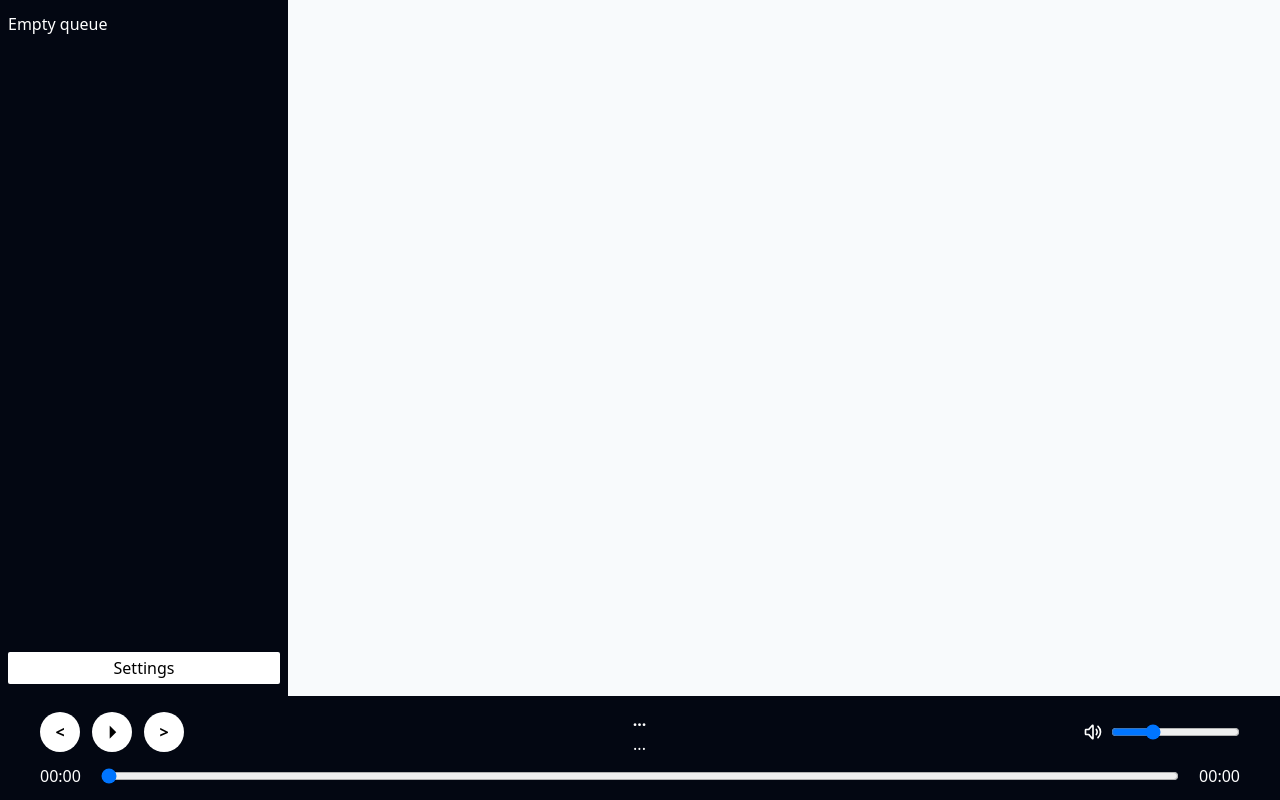
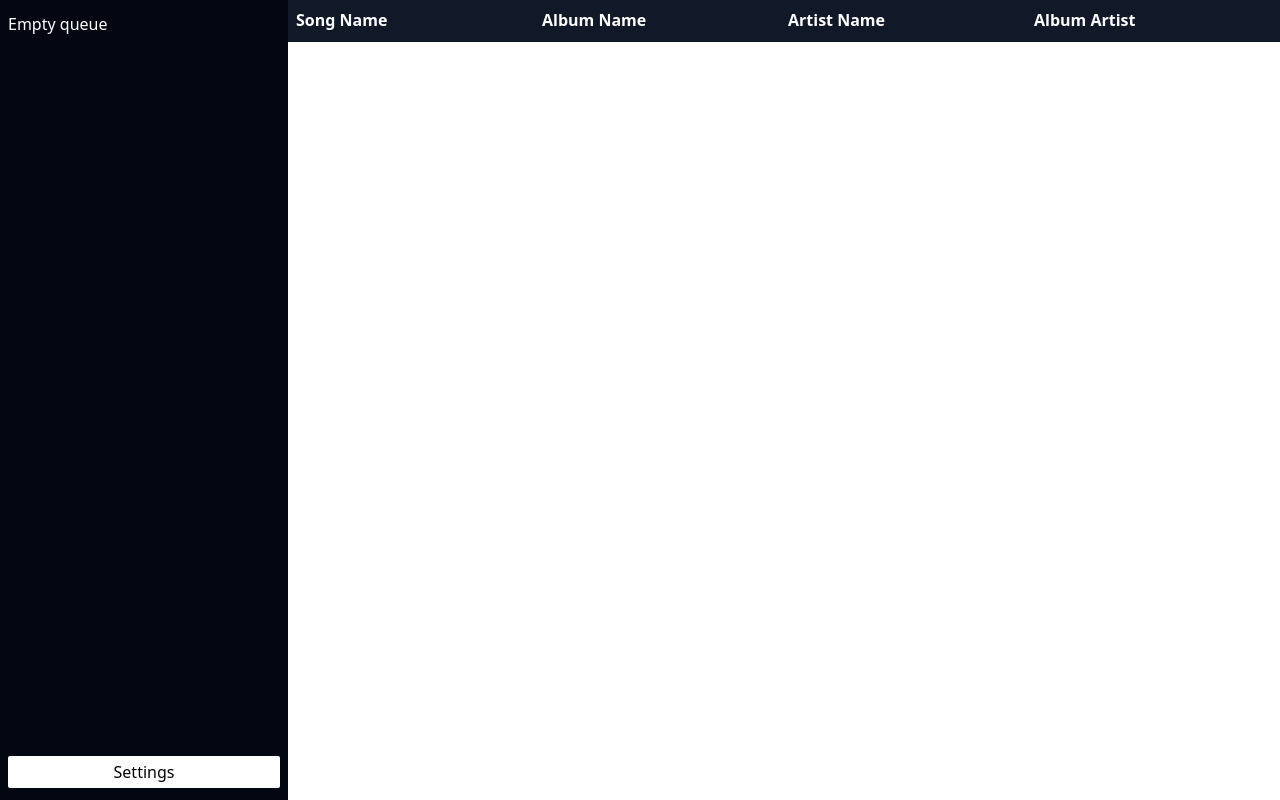
Before and after one commit to callum-jones19/coralia, a React (Vite) app: page / in a window 1280 px wide. Built offline with nearby package versions, Linux system fonts and the light colour scheme.

Commit message:
Begin refactor of frontend code for new backend

```diff
--- a/src/App.tsx
+++ b/src/App.tsx
@@ -1,70 +1,16 @@
-import { useEffect, useRef } from "react";
 import { BrowserRouter, Route, Routes } from "react-router-dom";
-import { useAudio } from "./hooks/AudioPlayer";
 import HomeScreen from "./screens/HomeScreen";
 import SettingsScreen from "./screens/SettingsScreen";
-import { invoke } from "@tauri-apps/api";
 
 export default function App() {
-  const audioRef = useRef<HTMLAudioElement | null>(null);
-
-  const {
-    toggleAudioPlaying,
-    isPlaying,
-    songDuration,
-    songPos,
-    updateProgress,
-    updateVolume,
-    volume,
-    handleDurationChange,
-    handleLoadedData,
-    startPlaying,
-    stopPlaying,
-    currSong,
-    addToQueue,
-    playNextInQueue,
-    songs,
-    queue,
-    resetQueueAndPlaySong,
-    albums
-  } = useAudio(audioRef);
-
   return (
     <>
-      <audio
-        ref={audioRef}
-        onPlay={startPlaying}
-        onPause={stopPlaying}
-        onDurationChange={handleDurationChange}
-        onLoadedData={handleLoadedData}
-        onEnded={playNextInQueue
-}
-      />
       <BrowserRouter>
         <Routes>
           <Route
             path="/"
             element={
-              <HomeScreen
-                toggleAudioPlaying={toggleAudioPlaying}
-                isPlaying={isPlaying}
-                setSongPos={updateProgress}
-                setVolume={updateVolume}
-                songDuration={songDuration}
-                songPos={songPos}
-                volume={volume}
-                startPlaying={startPlaying}
-                musicTags={currSong ? currSong.tags : null}
-                currentSong={currSong}
-                queue={queue}
-                onClickSong={clickedSong => {
-                  resetQueueAndPlaySong(clickedSong);
-                }}
-                onQueueAdd={addToQueue}
-                songs={songs}
-                onSkipSong={playNextInQueue}
-                albums={albums}
-              />
+              <HomeScreen />
             }
           />
           <Route
--- /dev/null
+++ b/src/api/commands.ts
@@ -0,0 +1,8 @@
+import { invoke } from "@tauri-apps/api"
+import { Song } from "../types"
+
+export const enqueue_song = (song: Song) => {
+  invoke('enqueue_song', { song: song })
+    .then(() => console.log('queued new song'))
+    .catch(e => console.error(e));
+}
--- /dev/null
+++ b/src/api/importer.ts
@@ -0,0 +1,6 @@
+import { invoke } from "@tauri-apps/api";
+import { Song } from "../types";
+
+export const get_library_songs = async () => {
+  return invoke<Song[]>("get_library_songs", {});
+}
--- a/src/components/MusicGrid.tsx
+++ b/src/components/MusicGrid.tsx
@@ -1,5 +1,5 @@
 import { convertFileSrc } from "@tauri-apps/api/tauri";
-import { Album } from "../data/types";
+import { Album } from "../types";
 import MusicGridAlbum from "./MusicGridAlbum";
 
 export interface MusicGridProps {
--- a/src/components/SideBar.tsx
+++ b/src/components/SideBar.tsx
@@ -1,5 +1,5 @@
 import { Link } from "react-router-dom";
-import { Song } from "../data/types";
+import { Song } from "../types";
 import { convertFileSrc } from "@tauri-apps/api/tauri";
 
 export interface SideBarProps {
--- a/src/components/SongList.tsx
+++ b/src/components/SongList.tsx
@@ -1,4 +1,5 @@
-import { Song } from "../data/types";
+import { enqueue_song } from "../api/commands";
+import { Song } from "../types";
 import SongListItem from "./SongListItem";
 
 export interface SongListProps {
@@ -29,19 +30,13 @@ export default function SongList(
           Album Artist
         </p>
       </div>
-      {songList.map((song, index) => (
+      {songList.map(song => (
         <SongListItem
           key={song.filePath}
           song={song}
           onClick={() => {
             onSongClick(song);
-            for (let i = index + 1; i < songList.length; i++) {
-              console.log(i);
-              console.log(songList[i]);
-              if (songList[i] !== undefined) {
-                onUpdateQueue(songList[i]);
-              }
-            }
+            enqueue_song(song);
           }}
           isPlaying={currPlayingSong
             ? currPlayingSong.filePath === song.filePath
--- a/src/components/SongListItem.tsx
+++ b/src/components/SongListItem.tsx
@@ -1,5 +1,5 @@
 import { useState } from "react";
-import { Song } from "../data/types";
+import { Song } from "../types";
 import { convertFileSrc } from "@tauri-apps/api/tauri";
 
 export interface SongListItemProps {
--- a/src/data/importer.ts
+++ /dev/null
@@ -1,22 +0,0 @@
-import { invoke } from "@tauri-apps/api";
-import { TauriAlbumResponse, TauriSongResponse, tauriAlbumToInternalAlbum, tauriSongToInternalSong } from "./types";
-
-export const filter_songs_by_title = async (title_filter: string) => {
-  return invoke<TauriSongResponse[]>("filter_songs_by_title", {
-    titleFilter: title_filter,
-  })
-    .then(songs => songs.map(song => tauriSongToInternalSong(song)))
-    .catch(err => Promise.reject(err));
-};
-
-export const get_library_songs = async () => {
-  return invoke<TauriSongResponse[]>("get_all_songs", {})
-    .then(songs => songs.map(song => tauriSongToInternalSong(song)))
-    .catch(err => Promise.reject(err));
-};
-
-export const get_all_albums = async () => {
-  return invoke<TauriAlbumResponse[]>("get_library_albums", {})
-    .then(albums => albums.map(album => tauriAlbumToInternalAlbum(album)))
-    .catch(err => Promise.reject(err))
-}
--- a/src/data/types.ts
+++ /dev/null
@@ -1,92 +0,0 @@
-export interface MusicTags {
-  title: string;
-  artist: string;
-  album: string;
-  album_artist: string;
-  genre: string;
-  encodedCoverArt: string | undefined;
-}
-
-export interface Song {
-  filePath: string;
-  tags: MusicTags;
-}
-
-export interface Album {
-  title: string;
-  cached_artwork_uri: string;
-  album_artist: string;
-}
-
-export interface Collection {
-  songs: Song[];
-}
-
-export interface TauriMusicTags {
-  title: string;
-  artist: string;
-  album: string;
-  album_artist: string;
-  genre: string;
-  cached_artwork_uri: string | undefined;
-}
-
-export interface TauriSongResponse {
-  file_path: string;
-  tags: TauriMusicTags;
-}
-
-export type TauriAlbumResponse = Album;
-
-export interface TauriCollectionResponse {
-  songs: TauriSongResponse[];
-}
-
-export const tauriSongToInternalSong = (tauriSong: TauriSongResponse): Song => {
-  return {
-    filePath: tauriSong.file_path,
-    tags: {
-      album: tauriSong.tags.album,
-      artist: tauriSong.tags.artist,
-      album_artist: tauriSong.tags.album_artist,
-      encodedCoverArt: tauriSong.tags.cached_artwork_uri,
-      genre: tauriSong.tags.genre,
-      title: tauriSong.tags.title,
-    },
-  } as Song;
-};
-
-export const tauriCollectionToCollection = (
-  tauriCollection: TauriCollectionResponse,
-): Collection => {
-  const scanned_songs = tauriCollection.songs.map(tauriSong =>
-    tauriSongToInternalSong(tauriSong)
-  );
-
-  return {
-    songs: scanned_songs,
-  } as Collection;
-};
-
-export const songsToTauriSongs = (songs: Song[]): TauriSongResponse[] => {
-  return songs.map(song => {
-    return {
-      file_path: song.filePath,
-      tags: {
-        album: song.tags.album,
-        artist: song.tags.artist,
-        title: song.tags.title,
-        genre: song.tags.genre,
-        cached_artwork_uri: song.tags.encodedCoverArt,
-      },
-    } as TauriSongResponse;
-  });
-};
-
-export const tauriAlbumToInternalAlbum = (album: TauriAlbumResponse): Album => {
-  return {
-    album_artist: album.album_artist,
-    cached_artwork_uri: album.cached_artwork_uri,
-    title: album.title
-  }
-}
--- a/src/hooks/AudioPlayer.ts
+++ b/src/hooks/AudioPlayer.ts
@@ -7,8 +7,8 @@ import {
   useRef,
   useState,
 } from "react";
-import { Album, Song } from "../data/types";
-import { get_all_albums, get_library_songs } from "../data/importer";
+import { Album, Song } from "../types";
+import { get_all_albums, get_library_songs } from "../api/importer";
 
 export const useAudio = (
   soundRef: MutableRefObject<HTMLAudioElement | null>,
--- a/src/screens/HomeScreen.tsx
+++ b/src/screens/HomeScreen.tsx
@@ -1,84 +1,32 @@
 import { useEffect, useState } from "react";
-import MusicFooter from "../components/MusicFooter";
 import SideBar from "../components/SideBar";
 import SongList from "../components/SongList";
-import { filter_songs_by_title } from "../data/importer";
-import { Album, MusicTags, Song } from "../data/types";
-import MusicGrid from "../components/MusicGrid";
-import { invoke } from "@tauri-apps/api";
+import { Song } from "../types";
+import { get_library_songs } from "../api/importer";
 
-// FIXME consolidate music data into a single
-export interface HomeScreenProps {
-  onClickSong: (song: Song) => void;
-  toggleAudioPlaying: () => void;
-  setSongPos: (newPos: number) => void;
-  songPos: number;
-  isPlaying: boolean;
-  songDuration: number;
-  volume: number;
-  setVolume: (newVol: number) => void;
-  musicTags: MusicTags | null;
-  startPlaying: () => void;
-  currentSong: Song | null;
-  queue: Song[];
-  onQueueAdd: (songToAdd: Song) => void;
-  songs: Song[];
-  onSkipSong: () => void;
-  albums: Album[];
-}
+export default function HomeScreen() {
+  const [songs, setSongs] = useState<Song[]>([]);
 
-export default function HomeScreen(
-  {
-    toggleAudioPlaying,
-    isPlaying,
-    setSongPos,
-    setVolume,
-    songDuration,
-    songPos,
-    volume,
-    onClickSong,
-    musicTags,
-    currentSong,
-    queue,
-    onQueueAdd,
-    onSkipSong,
-    songs,
-    albums
-  }: HomeScreenProps,
-) {
-  const [filteredSongs, setFilteredSongs] = useState<Song[]>([]);
+  useEffect(() => {
+    get_library_songs()
+      .then(songs => setSongs(songs))
+      .catch(e => console.log(e));
+  }, []);
 
   return (
     <div className="h-full flex flex-col">
       <div className="flex flex-row flex-grow h-1 flex-shrink">
-        <SideBar queueSongs={queue} currSongAlbumUri={currentSong?.tags.encodedCoverArt} />
+        <SideBar queueSongs={[]} currSongAlbumUri={undefined} />
         <div className="basis-full flex-grow-0 min-w-0 relative overflow-auto">
-          {/* <SongList
-            songList={filteredSongs.length === 0 ? songs : filteredSongs}
-            onSongClick={s => {
-              onClickSong(s);
-            }}
-            currPlayingSong={currentSong}
-            onUpdateQueue={onQueueAdd}
+          <SongList
+            songList={songs}
+            onSongClick={s => console.log(s)}
+            currPlayingSong={null}
+            onUpdateQueue={() => console.log("todo")}
           />
-          <input
-            className="p-4 absolute bottom-4 right-8 rounded-lg shadow-md"
-            placeholder="song title filter"
-            onChange={e => {
-              console.log(e.target.value);
-              if (e.target.value !== "") {
-                filter_songs_by_title(e.target.value)
-                  .then(filtered_songs => setFilteredSongs(filtered_songs))
-                  .catch(err => console.log(err));
-              } else {
-                setFilteredSongs([]);
-              }
-            }}
-          /> */}
-          <MusicGrid albums={albums} />
         </div>
       </div>
-      <MusicFooter
+      {/* <MusicFooter
         currSongArtist={!musicTags ? "..." : musicTags.artist}
         currSongName={!musicTags ? "..." : musicTags.title}
         toggleAudioPlaying={toggleAudioPlaying}
@@ -89,7 +37,7 @@ export default function HomeScreen(
         songPos={songPos}
         volume={volume}
         onSkipSong={onSkipSong}
-      />
+      /> */}
     </div>
   );
 }
--- /dev/null
+++ b/src/types.ts
@@ -0,0 +1,35 @@
+export interface Library {
+  rootDir: string;
+  songs: Song[];
+  albums: Album[];
+}
+
+export interface Song {
+  filePath: string;
+  tags: MusicTags;
+  artwork: Artwork;
+}
+
+export interface MusicTags {
+  title: string;
+  artist: string | undefined;
+  albumArtist: string | undefined;
+  album: string | undefined;
+  genre: string | undefined;
+  year: string | undefined;
+  publisher: string | undefined;
+  composer: string | undefined;
+  originalYear: string | undefined;
+}
+
+export interface Artwork {
+  cachedEmbeddedArt: string | undefined;
+  folderAlbumArt: string | undefined;
+}
+
+export interface Album {
+  title: string;
+  albumArtist: string;
+  albumSongs: Song[];
+  artwork: Artwork;
+}
```
